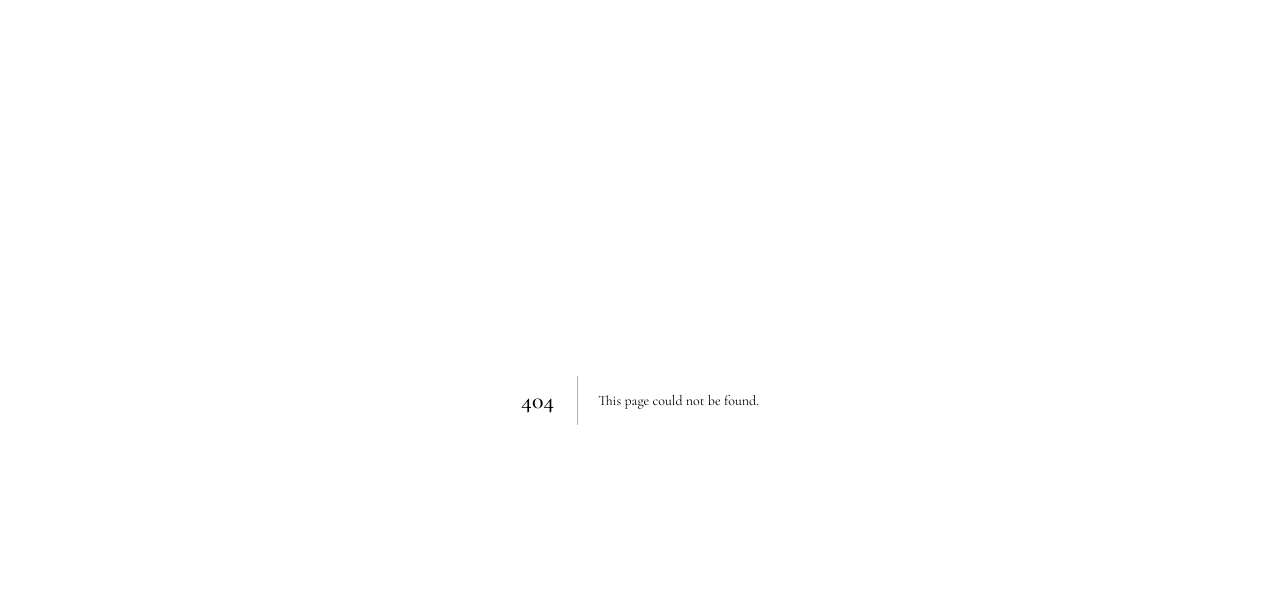
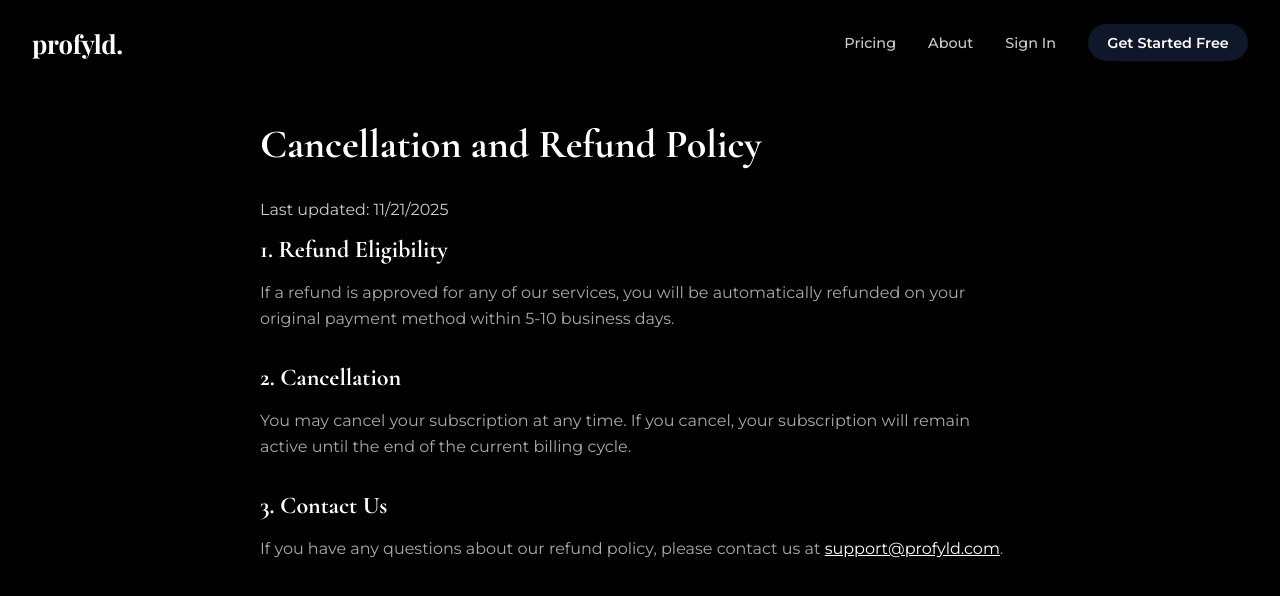
Before and after one commit to vk1010101/profyld, a Next.js app: page /refund-policy in a window 1280 px wide. Before the commit this address had no page. Shown: the top 596 px of the page. Built offline with nearby package versions, Linux system fonts and the light colour scheme; no server answers.

Commit message:
feat: Add Refund Policy Page and link in Footer

```diff
--- /dev/null
+++ b/src/app/refund-policy/page.js
@@ -0,0 +1,34 @@
+import Navbar from '@/components/landing/Navbar';
+
+export default function RefundPolicyPage() {
+    return (
+        <div style={{ minHeight: '100vh', background: '#000', color: '#fff', fontFamily: 'var(--font-outfit)' }}>
+            <Navbar />
+            <div style={{ maxWidth: '800px', margin: '0 auto', padding: '120px 20px 60px' }}>
+                <h1 style={{ fontSize: '2.5rem', marginBottom: '2rem' }}>Cancellation and Refund Policy</h1>
+                <p style={{ marginBottom: '1rem', color: '#ccc' }}>Last updated: {new Date().toLocaleDateString()}</p>
+
+                <section style={{ marginBottom: '2rem' }}>
+                    <h2 style={{ fontSize: '1.5rem', marginBottom: '1rem', color: '#fff' }}>1. Refund Eligibility</h2>
+                    <p style={{ lineHeight: '1.6', color: '#aaa' }}>
+                        If a refund is approved for any of our services, you will be automatically refunded on your original payment method within 5-10 business days.
+                    </p>
+                </section>
+
+                <section style={{ marginBottom: '2rem' }}>
+                    <h2 style={{ fontSize: '1.5rem', marginBottom: '1rem', color: '#fff' }}>2. Cancellation</h2>
+                    <p style={{ lineHeight: '1.6', color: '#aaa' }}>
+                        You may cancel your subscription at any time. If you cancel, your subscription will remain active until the end of the current billing cycle.
+                    </p>
+                </section>
+
+                <section style={{ marginBottom: '2rem' }}>
+                    <h2 style={{ fontSize: '1.5rem', marginBottom: '1rem', color: '#fff' }}>3. Contact Us</h2>
+                    <p style={{ lineHeight: '1.6', color: '#aaa' }}>
+                        If you have any questions about our refund policy, please contact us at <a href="mailto:support@profyld.com" style={{ color: '#fff', textDecoration: 'underline' }}>support@profyld.com</a>.
+                    </p>
+                </section>
+            </div>
+        </div>
+    );
+}
--- a/src/components/landing/VariantA.js
+++ b/src/components/landing/VariantA.js
@@ -273,6 +273,7 @@ export default function VariantA() {
             <h4>Legal</h4>
             <div className={styles.footerLinks}>
               <Link href="/terms" className={styles.footerLink}>Terms & Conditions</Link>
+              <Link href="/refund-policy" className={styles.footerLink}>Refund Policy</Link>
               <Link href="/privacy" className={styles.footerLink}>Privacy Policy</Link>
               <Link href="/cookie-policy" className={styles.footerLink}>Cookie Policy</Link>
             </div>
```
